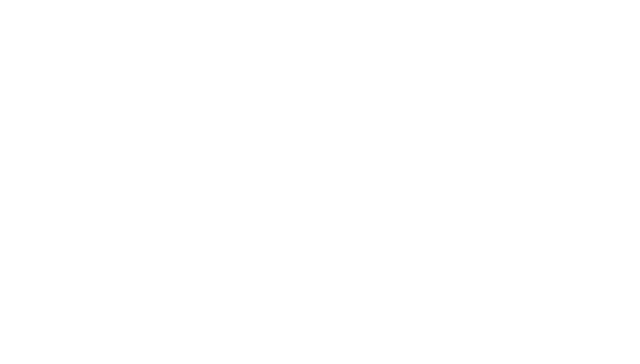
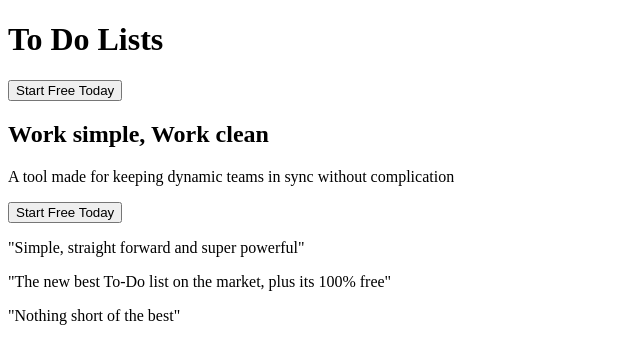
Before and after one commit to alexfarm08/to-do-list, a website with bundled scripts: page src/index.html in a window 1280 px wide. Shown: the whole page, without its empty margins (0-640 px from the left). Built offline with nearby package versions, Linux system fonts and the light colour scheme.

Commit message:
added project object creation and logic and also landing page

```diff
--- a/src/index.html
+++ b/src/index.html
@@ -4,9 +4,9 @@
     <meta charset="UTF-8">
     <meta name="viewport" content="width=device-width, initial-scale=1.0">
     <title>To-Do-List</title>
-    <script src="/dist/main.js"></script>
+    <script src="/dist/main.js" defer></script>
 </head>
 <body>
-
+    <div class="content"></div>
 </body>
 </html>
--- a/src/index.js
+++ b/src/index.js
@@ -1,2 +1,16 @@
 import {addDate} from "./dates.js";
 import { addToDo, arrToDo } from "./toDoLogic.js";
+import { addProject, projects, addToProjectToDo } from "./projects.js";
+import { landingPage } from "./landingPage.js";
+
+let h = addProject('mod 6 hw', 'need to finish my mod 6 hw');
+
+addToDo('test', 'testing add project to todo', 2025, 7, 27, 'low');
+
+let b = arrToDo[0];
+
+addToProjectToDo('mod 6 hw', b);
+
+console.log(projects[0].projectToDo);
+
+landingPage();
--- /dev/null
+++ b/src/landingPage.js
@@ -0,0 +1,85 @@
+export function landingPage() {
+    // GETS BODY ELEMENT FROM HTML
+    const pageContent = document.querySelector('.content');
+
+    // ADDS HEADER CONTENT
+    const pageHeader = document.createElement('header');
+    pageHeader.classList.add('header');
+    pageContent.appendChild(pageHeader);
+
+    const pageTitleDiv = document.createElement('div');
+    pageTitleDiv.classList.add('titleDiv');
+    pageHeader.appendChild(pageTitleDiv);
+
+    const title = document.createElement('h1');
+    title.classList.add('title');
+    title.textContent = 'To Do Lists';
+    pageTitleDiv.appendChild(title);
+
+    const loginDiv = document.createElement('div');
+    loginDiv.classList.add('loginDiv');
+    pageHeader.appendChild(loginDiv);
+
+    const loginButton = document.createElement('button');
+    loginButton.classList.add('loginButton');
+    loginButton.textContent = 'Start Free Today';
+    loginDiv.appendChild(loginButton);
+    //  FIX ME!!! ADD CHANGE PAGE LOGIC HERE
+
+    // ADDS MAIN PAGE CONTENT
+    const main = document.createElement('main');
+    main.classList.add('main');
+    pageContent.appendChild(main);
+
+    // ADDS SECTION IN MAIN FOR TEXT CARD
+    const textCardSection = document.createElement('section');
+    textCardSection.classList.add('textCardSection');
+    main.appendChild(textCardSection);
+
+    const textCardDiv = document.createElement('div');
+    textCardDiv.classList.add('textCard');
+    textCardSection.appendChild(textCardDiv);
+
+    const textCardTitle = document.createElement('h2');
+    textCardTitle.classList.add('textCardTitle');
+    textCardTitle.textContent = 'Work simple, Work clean'
+    textCardDiv.appendChild(textCardTitle);
+
+    const textCardInfo = document.createElement('p');
+    textCardInfo.classList.add('textCardInfo');
+    textCardInfo.textContent = 'A tool made for keeping dynamic teams in sync without complication';
+    textCardDiv.appendChild(textCardInfo);
+
+    const textCardLogin = document.createElement('button');
+    textCardLogin.classList.add('loginButton');
+    textCardLogin.textContent = 'Start Free Today';
+    textCardDiv.appendChild(textCardLogin);
+
+    // ADDS SECTION IN MAIN FOR IMG
+
+    const imgSection = document.createElement('section');
+    imgSection.classList.add('imgSection');
+    main.appendChild(imgSection);
+
+    // FIX ME!!! ADD IMG HERE
+
+    // ADDS FOOTER
+    const footer = document.createElement('footer');
+    footer.classList.add('footer');
+    pageContent.appendChild(footer);
+
+    const footerContent1 = document.createElement('p');
+    footerContent1.classList.add('footerContent1');
+    footerContent1.textContent = '\"Simple, straight forward and super powerful\"';
+    footer.appendChild(footerContent1);
+
+    const footerContent2 = document.createElement('p');
+    footerContent2.classList.add('footerContent1');
+    footerContent2.textContent = '\"The new best To-Do list on the market, plus its 100% free\"';
+    footer.appendChild(footerContent2);
+
+    const footerContent3 = document.createElement('p');
+    footerContent3.classList.add('footerContent1');
+    footerContent3.textContent = '\"Nothing short of the best\"';
+    footer.appendChild(footerContent3);
+}
--- /dev/null
+++ b/src/projects.js
@@ -0,0 +1,26 @@
+export const projects = [];
+
+function Project(title, description) {
+    if (!new.target) {
+        throw Error("you must use the 'new' operator to call this constructor")
+    }
+
+    this.title = title;
+    this.description = description;
+    this.projectToDo = [];
+}
+
+export function addProject(title, description) {
+    const newProject = new Project(title, description);
+
+    projects.push(newProject);
+}
+
+export function addToProjectToDo(projectTitle, toDoObject) {
+    const project = projects.find(p => p.title === projectTitle);
+    if (!project) {
+        console.error('project not found: ' + projectTitle);
+        return;
+    }
+    project.projectToDo.push(toDoObject);
+}
--- a/src/toDoLogic.js
+++ b/src/toDoLogic.js
@@ -1,7 +1,7 @@
 import {addDate} from "./dates.js"
 export const arrToDo = [];
 
-function toDo(title, description, year, month, day, priority) {
+function ToDo(title, description, year, month, day, priority) {
     if (!new.target) {
         throw Error("you must use the 'new' operator to call this constructor")
     }
@@ -13,7 +13,7 @@ function toDo(title, description, year, month, day, priority) {
 }
 
 export function addToDo(title, description, year, month, day, priority) {
-    title = new toDo(title, description, year, month, day, priority);
+    title = new ToDo(title, description, year, month, day, priority);
 
     arrToDo.push(title);
 }
```
